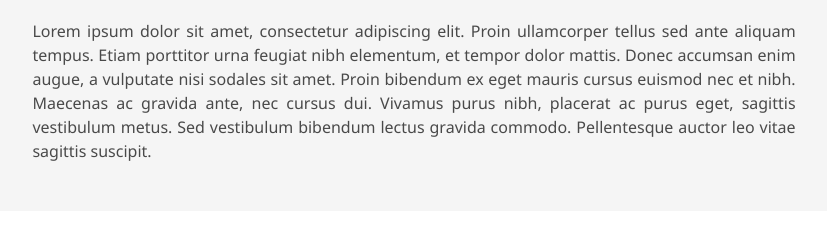
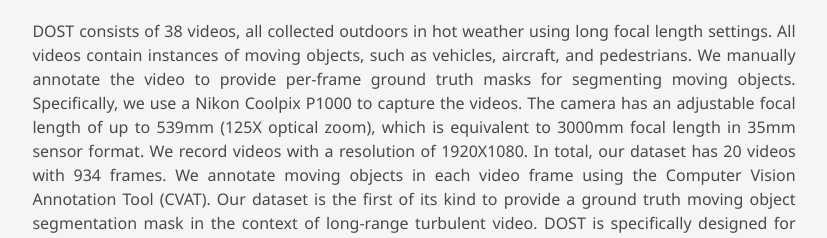
Before and after one commit to turb-research/DOST, a plain HTML site: page index.html in a window 1280 px wide. Shown: the part 688-926 px from the top of the page, without its empty margins (226-1053 px from the left). Drawn offline with nearby package versions, Linux system fonts and the light colour scheme; some icons are missing; a web font is replaced by a local one.

Commit message:
Update index.html

```diff
--- a/index.html
+++ b/index.html
@@ -165,7 +165,7 @@
         <h2 class="title is-3">Abstract</h2>
         <div class="content has-text-justified">
           <p>
-            Lorem ipsum dolor sit amet, consectetur adipiscing elit. Proin ullamcorper tellus sed ante aliquam tempus. Etiam porttitor urna feugiat nibh elementum, et tempor dolor mattis. Donec accumsan enim augue, a vulputate nisi sodales sit amet. Proin bibendum ex eget mauris cursus euismod nec et nibh. Maecenas ac gravida ante, nec cursus dui. Vivamus purus nibh, placerat ac purus eget, sagittis vestibulum metus. Sed vestibulum bibendum lectus gravida commodo. Pellentesque auctor leo vitae sagittis suscipit.
+            DOST consists of 38 videos, all collected outdoors in hot weather using long focal length settings. All videos contain instances of moving objects, such as vehicles, aircraft, and pedestrians. We manually annotate the video to provide per-frame ground truth masks for segmenting moving objects. Specifically, we use a Nikon Coolpix P1000 to capture the videos. The camera has an adjustable focal length of up to 539mm (125X optical zoom), which is equivalent to 3000mm focal length in 35mm sensor format. We record videos with a resolution of 1920X1080. In total, our dataset has 20 videos with 934 frames. We annotate moving objects in each video frame using the Computer Vision Annotation Tool (CVAT). Our dataset is the first of its kind to provide a ground truth moving object segmentation mask in the context of long-range turbulent video. DOST is specifically designed for motion segmentation tasks, but it can be used for other tasks as well (e.g., turbulent video restoration). Compared with the earlier version URG-T, DOST possesses more videos and includes video with camera motion.
           </p>
         </div>
       </div>
```
